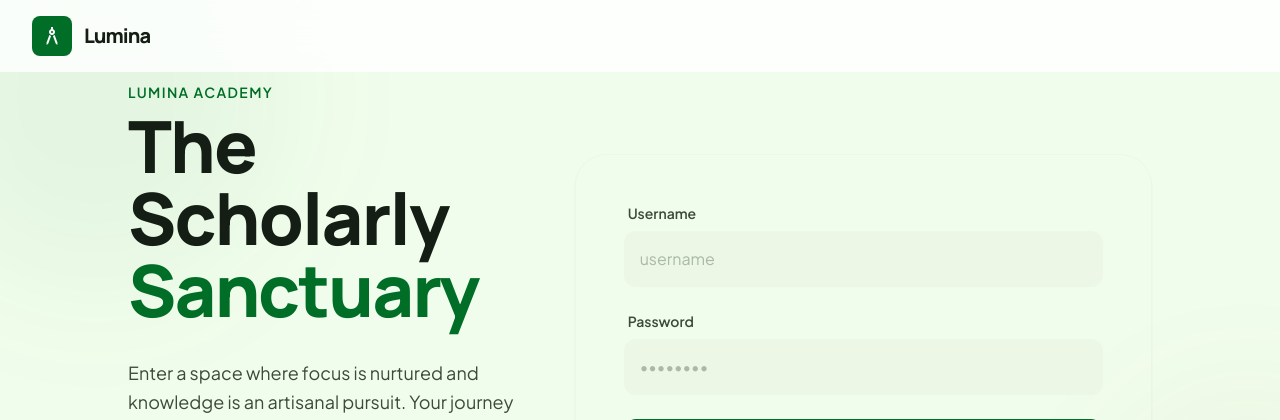
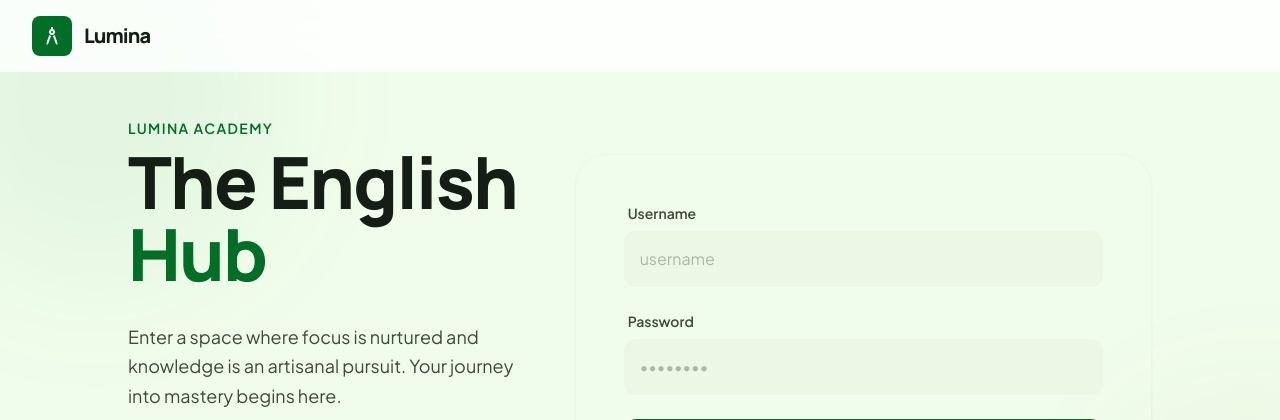
Before and after one commit to BlipBl0p/EmergingTrends_ESL_Website, a Django app: page / in a window 1280 px wide. Shown: the top 420 px of the page. Run offline with Django 5.2, Linux system fonts and the light colour scheme; style sheets or scripts are compiled from the project's sources; some libraries are stand-ins or nearby versions.

Commit message:
changed name to "English Hub"

```diff
--- a/ESL_Website/esl_Student/templates/pages/student_dashboard.html
+++ b/ESL_Website/esl_Student/templates/pages/student_dashboard.html
@@ -157,7 +157,7 @@
         <header class="mb-12 flex justify-between items-end">
             <div class="max-w-2xl">
                 <h2 class="text-5xl font-extrabold font-headline text-on-surface tracking-tighter mb-4 leading-[1.1]">
-                    Your Scholarly <span class="text-primary italic">Sanctuary</span>
+                    Your English <span class="text-primary italic">Hub</span>
                 </h2>
                 <p class="text-on-surface-variant text-lg leading-relaxed max-w-lg">
                     Continue your journey through the nuances of modern English. Your progress is a testament to your
--- a/ESL_Website/theme/templates/login.html
+++ b/ESL_Website/theme/templates/login.html
@@ -6,7 +6,7 @@
 <head>
     <meta charset="utf-8" />
     <meta content="width=device-width, initial-scale=1.0" name="viewport" />
-    <title>Lumina Academy | Scholarly Sanctuary Login</title>
+    <title>Lumina Academy | English Hub Login</title>
     <script src="https://cdn.tailwindcss.com?plugins=forms,container-queries"></script>
     <link
         href="https://fonts.googleapis.com/css2?family=Manrope:wght@200..800&amp;family=Plus+Jakarta+Sans:wght@200..800&amp;family=Material+Symbols+Outlined:wght,FILL@100..700,0..1&amp;display=swap"
@@ -111,7 +111,7 @@
 
 <body
     class="bg-background text-on-surface min-h-screen flex items-center justify-center p-6 selection:bg-primary-container selection:text-on-primary-container">
-    <!-- Background Decoration (The Scholarly Sanctuary Vibe) -->
+    <!-- Background Decoration (The English Hub Vibe) -->
     <div class="fixed inset-0 overflow-hidden pointer-events-none">
         <div class="absolute -top-24 -left-24 w-96 h-96 bg-primary/5 rounded-full blur-3xl"></div>
         <div class="absolute top-1/2 -right-24 w-64 h-64 bg-tertiary/5 rounded-full blur-3xl"></div>
@@ -122,7 +122,7 @@
             <div class="flex flex-col gap-2">
                 <span class="text-secondary font-semibold tracking-widest text-sm uppercase">Lumina Academy</span>
                 <h1 class="text-5xl lg:text-7xl font-extrabold tracking-tight text-on-surface leading-tight">
-                    The Scholarly <br /> <span class="text-primary">Sanctuary</span>
+                    The English <br /> <span class="text-primary">Hub</span>
                 </h1>
             </div>
             <p class="text-lg text-on-surface-variant leading-relaxed max-w-md">
```
